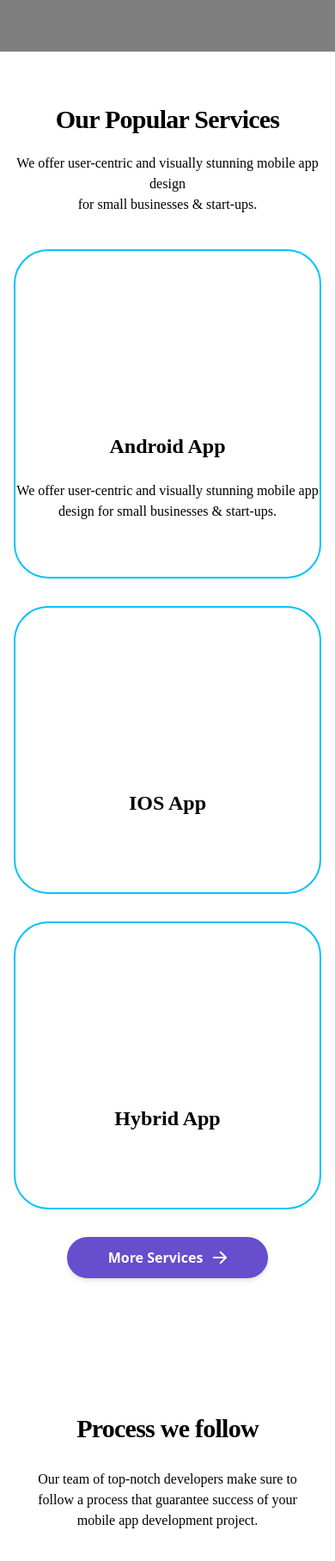
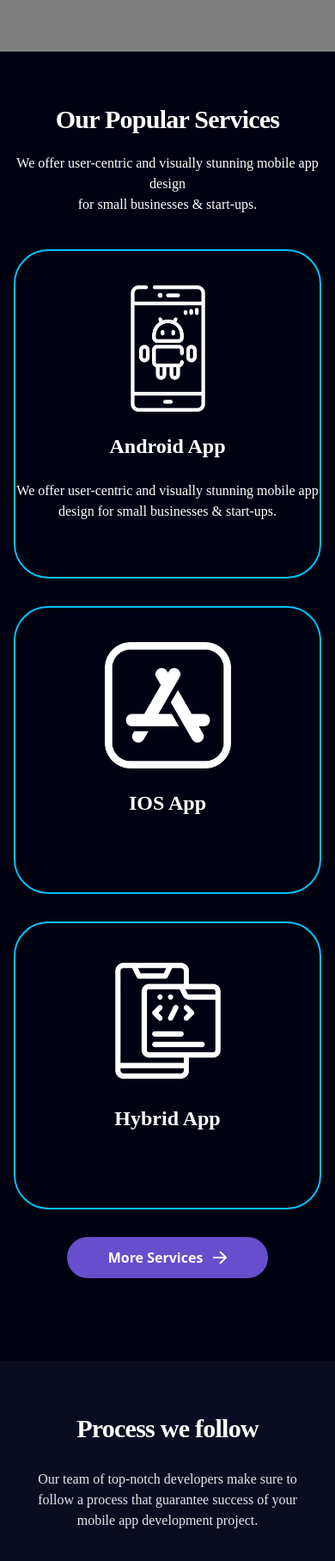
Before and after one commit to thrishank/client_, a Next.js app: page / in a window 390 px wide. Shown: the part 784-2600 px from the top of the page at 86% size. Built offline with nearby package versions, Linux system fonts and the light colour scheme; no server answers; grey boxes are pictures that could not be loaded; a web font is replaced by a local one.

Commit message:
Revert "turn to white"
This reverts commit 5297c5fdaa89ebce1285c17a4eec052a98647a51.

```diff
--- a/app/page.js
+++ b/app/page.js
@@ -22,12 +22,22 @@ export default function Home() {
       gtag('js', new Date()); gtag('config', 'G-4JEVQXM0B7');`}
       </Script>
       <Slider></Slider>
+      <div className="bg-[#000212]">
         <PopularServices></PopularServices>
+      </div>
+      <div className="bg-[#0A0D22]">
         <ProcessFollow></ProcessFollow>
+      </div>
+      <div className="bg-[#000212]">
         <Industries></Industries>
+      </div>
+      <div className="bg-[#0A0D22]">
         <Partnership></Partnership>
+      </div>
+      <div className="bg-[#000212] ">
         <CaseStudies></CaseStudies>
         <Blogs></Blogs>
+      </div>
       <ContactForm></ContactForm>
     </>
   );
--- a/components/Home/Blogs.jsx
+++ b/components/Home/Blogs.jsx
@@ -54,10 +54,10 @@ function Blogs() {
     <div className="py-8">
       <div className="px-4 py-6 pt-10 mx-auto sm:max-w-xl md:max-w-full lg:max-w-screen-xl md:px-24 lg:px-8  font-newfont ">
         <div className="max-w-xl mb-10 md:mx-auto sm:text-center lg:max-w-2xl md:mb-12">
-          <h2 className="max-w-lg mb-6 text-center text-3xl md:text-5xl font-bold leading-none tracking-tight text-black md:mx-auto">
+          <h2 className="max-w-lg mb-6 text-center text-3xl md:text-5xl font-bold leading-none tracking-tight text-white md:mx-auto">
             Latest Blogs
           </h2>
-          <p className="text-base text-black md:text-lg text-center">
+          <p className="text-base text-white md:text-lg text-center">
             Dive into our latest blogs to stay at the forefront of industry
             trends, technology insights, and thought leadership.
           </p>
--- a/components/Home/CaseStudies.jsx
+++ b/components/Home/CaseStudies.jsx
@@ -27,10 +27,10 @@ function Card({ title, image, link = "/" }) {
             <div className="w-full h-[500px] left-0 top-0 absolute bg-gradient-to-b from-[#183b560a] to-gray-800 rounded-2xl" />
           </div>
           <div className=" absolute bottom-0 px-6">
-            <div className=" text-black text-2xl font-medium  leading-[30px] ">
+            <div className=" text-white text-2xl font-medium  leading-[30px] ">
               {title}
             </div>
-            <div className="text-black text-base font-semibold py-6 underline">
+            <div className="text-white text-base font-semibold py-6 underline">
               Read More
             </div>
           </div>
@@ -55,10 +55,10 @@ function CaseStudies({
   return (
     <div className="px-4 py-6 mx-auto sm:max-w-xl md:max-w-full lg:max-w-screen-xl md:px-24 lg:px-8 pb-6 font-newfont">
       <div className="max-w-xl mb-10 md:mx-auto sm:text-center lg:max-w-2xl md:mb-12">
-        <h2 className="max-w-lg mb-6 text-center text-3xl md:text-5xl font-bold leading-none tracking-tight text-black md:mx-auto">
+        <h2 className="max-w-lg mb-6 text-center text-3xl md:text-5xl font-bold leading-none tracking-tight text-white md:mx-auto">
           Case Studies
         </h2>
-        <p className="text-base text-black text-center  md:text-lg px-14">
+        <p className="text-base text-white text-center  md:text-lg px-14">
           {paragraph}
         </p>
       </div>
--- a/components/Home/ContactForm.jsx
+++ b/components/Home/ContactForm.jsx
@@ -48,10 +48,10 @@ function ContactForm() {
   };
 
   return (
-    <div className=" pb-10 md:pb-0 bg-white font-newfont">
+    <div className=" pb-10 md:pb-0 bg-[#0A0D22] font-newfont">
       <div className="px-4 py-0 mx-auto sm:max-w-xl md:max-w-full lg:max-w-screen-xl md:px-24 lg:px-8  relative md:-mb-10 ">
         <div className="max-w-xl  md:mx-auto sm:text-center lg:max-w-2xl md:mb-12 py-10">
-          <h2 className="max-w-lg text-center text-3xl md:text-5xl font-bold leading-none tracking-tight text-black md:mx-auto">
+          <h2 className="max-w-lg text-center text-3xl md:text-5xl font-bold leading-none tracking-tight text-white md:mx-auto">
             Get in Touch
           </h2>
 
--- a/components/Home/Partnership.jsx
+++ b/components/Home/Partnership.jsx
@@ -1254,7 +1254,7 @@ function Partnership() {
   return (
     <div className="px-4 py-16 mx-auto sm:max-w-xl md:max-w-full lg:max-w-screen-xl md:px-24 lg:px-8 lg:py-10 font-newfont">
       <div className="max-w-xl mb-10 md:mx-auto sm:text-center lg:max-w-2xl md:mb-12">
-        <h2 className="max-w-lg mb-6 text-center text-3xl md:text-5xl font-bold leading-none tracking-tight text-black md:mx-auto">
+        <h2 className="max-w-lg mb-6 text-center text-3xl md:text-5xl font-bold leading-none tracking-tight text-white md:mx-auto">
           Partnership Models
         </h2>
       </div>
--- a/components/Home/PopularServices.jsx
+++ b/components/Home/PopularServices.jsx
@@ -5,7 +5,7 @@ import BlueButton from "../ui/BlueButton";
 function Card({ title, image, alt, bgColor, text }) {
   return (
     <div
-      className={`flex font-newfont flex-col justify-center items-center text-black ${bgColor} rounded-[40px] py-10 px-0  md:px-2  w-full border-2 border-[#00C2FF] `}
+      className={`flex font-newfont flex-col justify-center items-center text-white ${bgColor} rounded-[40px] py-10 px-0  md:px-2  w-full border-2 border-[#00C2FF] `}
     >
       <div>
         <Image
@@ -17,10 +17,10 @@ function Card({ title, image, alt, bgColor, text }) {
         />
       </div>
       <div className=" my-6">
-        <h3 className=" text-2xl md:text-3xl font-semibold text-center pb-6 text-black">
+        <h3 className=" text-2xl md:text-3xl font-semibold text-center pb-6 text-white">
           {title}
         </h3>
-        <p className=" text-small text-black text-center">{text}</p>
+        <p className=" text-small text-white text-center">{text}</p>
       </div>
     </div>
   );
@@ -28,12 +28,12 @@ function Card({ title, image, alt, bgColor, text }) {
 
 function PopularServices() {
   return (
-    <div className="px-4 py-16 mx-auto sm:max-w-xl md:max-w-full lg:max-w-screen-xl md:px-24 lg:px-8 lg:py-10 text-black">
+    <div className="px-4 py-16 mx-auto sm:max-w-xl md:max-w-full lg:max-w-screen-xl md:px-24 lg:px-8 lg:py-10">
       <div className="max-w-xl mb-10 md:mx-auto sm:text-center lg:max-w-2xl md:mb-12">
-        <h2 className="max-w-lg mb-6 text-center  text-3xl md:text-5xl font-bold leading-none tracking-tight text-black md:mx-auto font-newfont">
+        <h2 className="max-w-lg mb-6 text-center  text-3xl md:text-5xl font-bold leading-none tracking-tight text-white md:mx-auto font-newfont">
           Our Popular Services
         </h2>
-        <p className="text-base text-black md:text-lg text-center font-newfont">
+        <p className="text-base text-white md:text-lg text-center font-newfont">
           We offer user-centric and visually stunning mobile app design <br />{" "}
           for small businesses & start-ups.
         </p>
--- a/components/Home/ProcessFollow.jsx
+++ b/components/Home/ProcessFollow.jsx
@@ -5,16 +5,16 @@ function ProcessFollow() {
   return (
     <>
       <div className="px-4 py-16 mx-auto sm:max-w-xl md:max-w-full lg:max-w-screen-xl md:px-24 lg:px-8 lg:py-10 font-newfont">
-        <h1 className="max-w-lg mb-6 text-center text-3xl md:text-5xl font-bold leading-none tracking-tight text-black md:mx-auto">
+        <h1 className="max-w-lg mb-6 text-center text-3xl md:text-5xl font-bold leading-none tracking-tight text-white md:mx-auto">
           Process we follow
         </h1>
-        <p className="text-black text-center p-2 pb-14 text-base md:text-lg">
+        <p className="text-gray-200 text-center p-2 pb-14 text-base md:text-lg">
           Our team of top-notch developers make sure to follow a process that
           guarantee success of your mobile app development project.
         </p>
-        <div className="border-[#00C2FF] text-white items-center flex lg:flex-row flex-col justify-center border-[3px] mx-4 md:mx-8 py-2 px-4 rounded-2xl bg-[#001927] mb-8">
+        <div className="border-[#00C2FF] text-gray-200 items-center flex lg:flex-row flex-col justify-center border-[3px] mx-4 md:mx-8 py-2 px-4 rounded-2xl bg-[#001927] mb-8">
           <div className="text-center lg:text-start">
-            <h1 className="text-xl font-bold py-4">
+            <h1 className="text-white text-xl font-bold py-4">
               Requirement Analysis
             </h1>
             <p className="leading-7 pb-9">
--- a/components/TransparentHeader.jsx
+++ b/components/TransparentHeader.jsx
@@ -146,7 +146,7 @@ export const TransparentHeader = () => {
       }    z-20 `}
     >
       <header className=" absolute top-0 left-0 w-full z-50">
-        <div className={`${isFixed ? "bg-[#000212]" : "bg-transparent"}`}>
+        <div className={`${isFixed ? "bg-[#0C2436]" : "bg-transparent"}`}>
           <div class="px-4 pt-3 pb-1 mx-auto sm:max-w-xl md:max-w-full lg:max-w-screen-xl md:px-24 lg:px-8">
             <div class="relative flex items-center justify-between font-newfont">
               <a
```
Also changed, not shown: components/Home/Industries.jsx (+4 -4 lines). Lines whose indentation alone changed are shown as unchanged.
